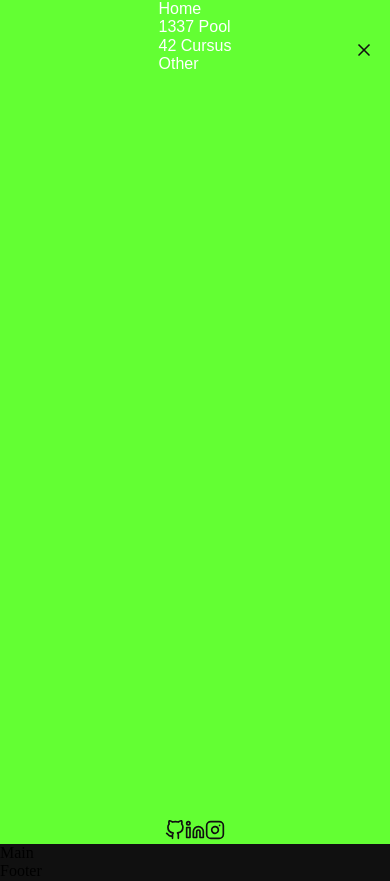
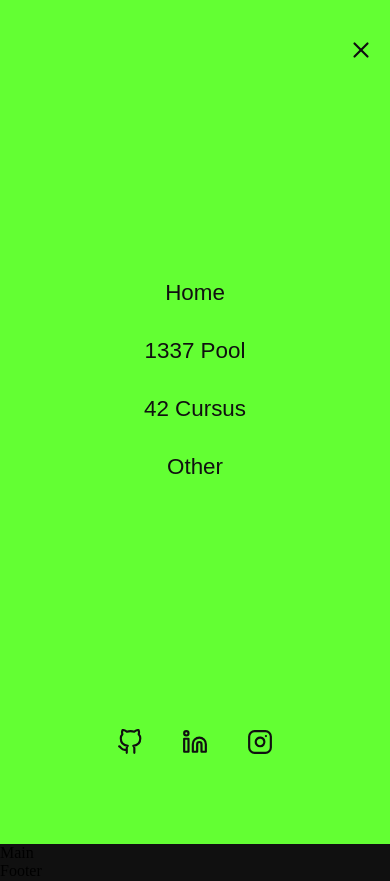
Before and after one commit to abdoachhoubi/leetsource, a Next.js app: page / in a window 390 px wide. Both pictures are taken after a click on the element 364 px from the left and 49 px from the top of the page. Built offline with nearby package versions, Linux system fonts and the light colour scheme; a web font is replaced by a local one.

Commit message:
Finished Mobile Nav section

```diff
--- a/routes/Home/components/Nav/_Nav.sass
+++ b/routes/Home/components/Nav/_Nav.sass
@@ -59,4 +59,18 @@
         @include pos(fixed, 100, 0, 0, 0, 0)
         @include flex(column, center, space-between)
         .menu__close
-            @include pos(fixed, 100, 40px, 1rem, unset, unset)
+            @include pos(absolute, 100, 37px, 1rem, unset, unset)
+        .nav__list
+            @include pos(absolute, 1, 0, 0, 10vh, 0)
+            @include flex(column, center, center)
+            .nav__list__item
+                a
+                    color: $color__dark
+                    text-align: center
+                    font-size: 1.4rem
+                &:not(:last-child)
+                    margin-bottom: 2rem
+        .nav__social
+            width: 40%
+            @include flex(row, center, space-between)
+            @include pos(absolute, 1, unset, unset, 10vh, unset)
--- a/routes/Home/components/Nav/src/Drawer.jsx
+++ b/routes/Home/components/Nav/src/Drawer.jsx
@@ -16,7 +16,7 @@ const Drawer = ({ menu, setMenu }) => {
       transition={{ duration: 0.5, ease: "easeInOut" }}
     >
       <div className="menu__close" onClick={() => setMenu("out")}>
-        <X size={20} color="rgb(16, 16, 16)" />
+        <X size={26} color="rgb(16, 16, 16)" />
       </div>
       <ul className="nav__list">
         <li className="nav__list__item">
@@ -38,7 +38,7 @@ const Drawer = ({ menu, setMenu }) => {
           target="_blank"
           rel="noreferrer"
         >
-          <GitHub size={20} color="rgb(16, 16, 16)" />
+          <GitHub size={26} color="rgb(16, 16, 16)" />
         </Link>
         <Link
           href="https://linkedin.com/in/abdoachhoubi"
@@ -47,7 +47,7 @@ const Drawer = ({ menu, setMenu }) => {
           onMouseOver={() => setCol2("#63ff33")}
           onMouseLeave={() => setCol2("rgb(16, 16, 16)")}
         >
-          <Linkedin size={20} color="rgb(16, 16, 16)" />
+          <Linkedin size={26} color="rgb(16, 16, 16)" />
         </Link>
         <Link
           href="http://instagram.com/astroboy.dev"
@@ -56,7 +56,7 @@ const Drawer = ({ menu, setMenu }) => {
           onMouseOver={() => setCol3("#63ff33")}
           onMouseLeave={() => setCol3("rgb(16, 16, 16)")}
         >
-          <Instagram size={20} color="rgb(16, 16, 16)" />
+          <Instagram size={26} color="rgb(16, 16, 16)" />
         </Link>
       </div>
     </motion.div>
--- a/routes/Home/components/Nav/src/MobNav.jsx
+++ b/routes/Home/components/Nav/src/MobNav.jsx
@@ -11,7 +11,7 @@ const MobNav = () => {
           <span>* </span>Leet Source
         </h1>
         <div className="menu__open" onClick={() => setMenu("in")}>
-          <Menu size={20} color="#FFFFFF" />
+          <Menu size={26} color="#FFFFFF" />
         </div>
       </div>
       <Drawer menu={menu} setMenu={setMenu} />
--- a/styles/index.css
+++ b/styles/index.css
@@ -442,12 +442,45 @@ ul {
   align-items: center;
 }
 .nav__mob .nav__drawer .menu__close {
-  position: fixed;
-  top: 40px;
+  position: absolute;
+  top: 37px;
   left: unset;
   right: 1rem;
   bottom: unset;
   z-index: 100;
+}
+.nav__mob .nav__drawer .nav__list {
+  position: absolute;
+  top: 0;
+  left: 0;
+  right: 0;
+  bottom: 10vh;
+  z-index: 1;
+  display: flex;
+  flex-direction: column;
+  justify-content: center;
+  align-items: center;
+}
+.nav__mob .nav__drawer .nav__list .nav__list__item a {
+  color: rgb(16, 16, 16);
+  text-align: center;
+  font-size: 1.4rem;
+}
+.nav__mob .nav__drawer .nav__list .nav__list__item:not(:last-child) {
+  margin-bottom: 2rem;
+}
+.nav__mob .nav__drawer .nav__social {
+  width: 40%;
+  display: flex;
+  flex-direction: row;
+  justify-content: space-between;
+  align-items: center;
+  position: absolute;
+  top: unset;
+  left: unset;
+  right: unset;
+  bottom: 10vh;
+  z-index: 1;
 }
 
 .home__banner {
```
Also changed, not shown: 1 other file (tests, documents, lock files or other folders).
